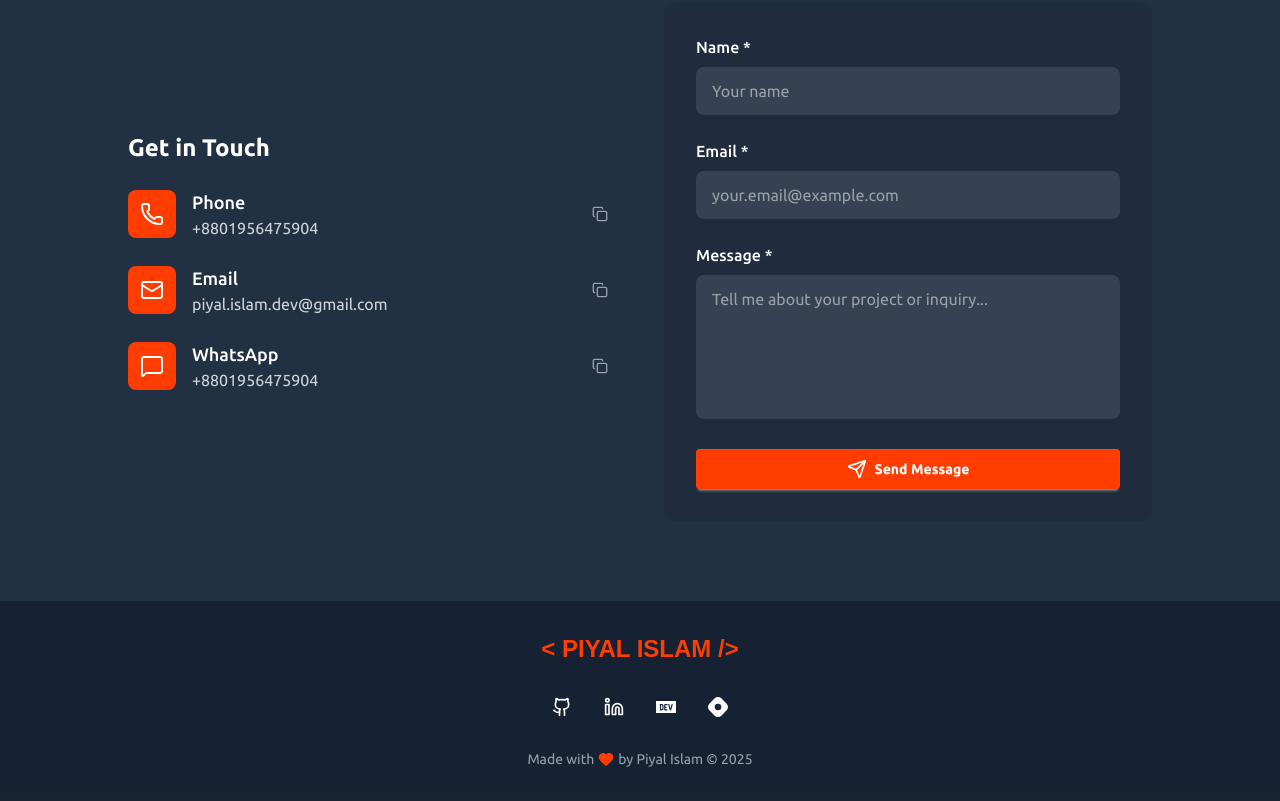
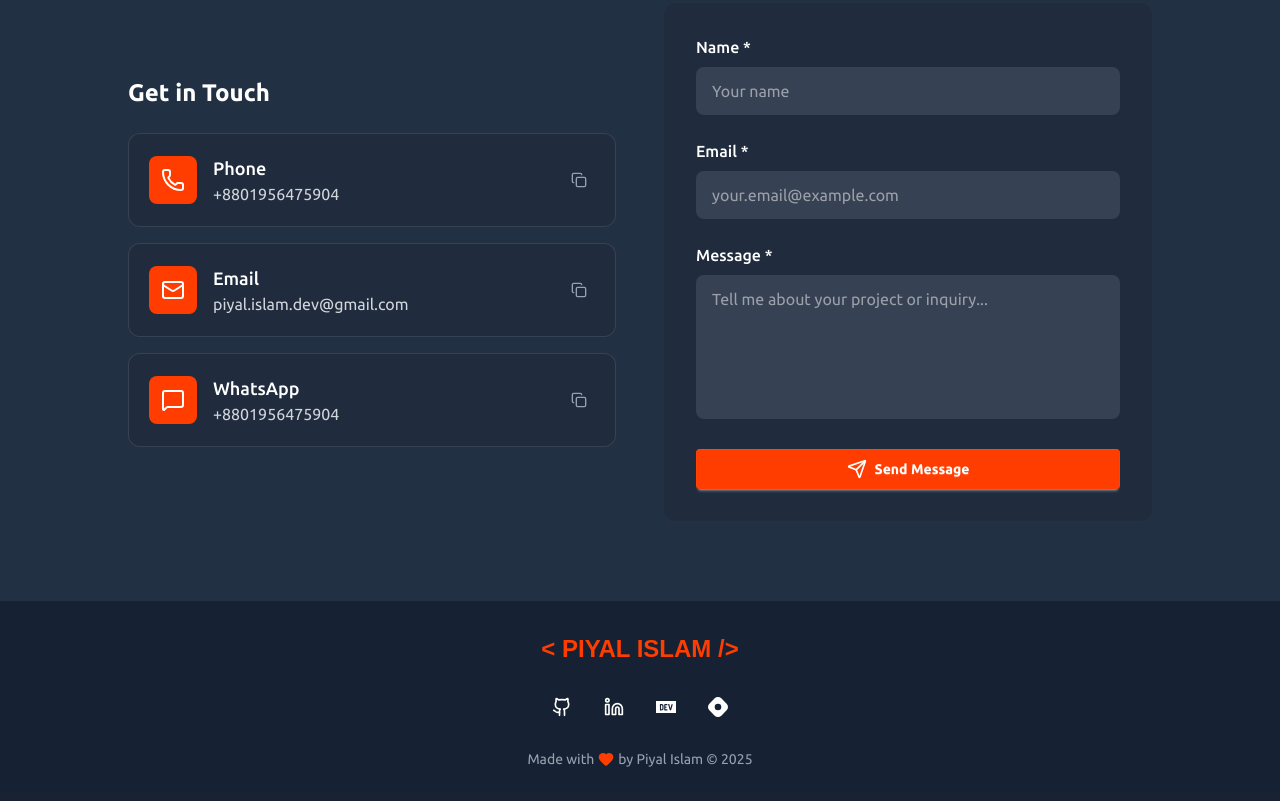
Before and after one commit to piyal007/piyal_portfolio_client, a React (Vite) app: page / in a window 1280 px wide. Shown: the part 3780-4581 px from the top of the page. Built offline with nearby package versions, Linux system fonts and the light colour scheme; a web font is replaced by a local one.

Commit message:
done editing

```diff
--- a/src/App.jsx
+++ b/src/App.jsx
@@ -47,7 +47,7 @@ const App = () => {
     <>
       <RouterProvider router={router} />
       {/* Fun easter egg: a little bug walking around */}
-      <BugWalker speed={30} size={32} opacity={0.85} avoidRadius={140} />
+      <BugWalker speed={30} size={32} opacity={0.85} avoidRadius={500} />
       <Toaster
         position="top-right"
         toastOptions={{
--- a/src/Components/BugWalker/BugWalker.jsx
+++ b/src/Components/BugWalker/BugWalker.jsx
@@ -72,7 +72,7 @@ const AnimatedBug = ({ size = 28, color = '#FF3D00' }) => {
   );
 };
 
-const BugWalker = ({ speed = 70, size = 28, opacity = 0.9, avoidRadius = 160 }) => {
+const BugWalker = ({ speed = 70, size = 28, opacity = 0.9, avoidRadius = 320, showAvoidCircle = true }) => {
   const [pos, setPos] = useState(() => getRandomTarget());
   const [angle, setAngle] = useState(0);
   const x = useMotionValue(pos.x);
@@ -83,6 +83,8 @@ const BugWalker = ({ speed = 70, size = 28, opacity = 0.9, avoidRadius = 160 })
   const rafRef = useRef(0);
   const mouseRef = useRef({ x: -9999, y: -9999 });
   const lastTargetAtRef = useRef(0);
+  const fleeBoostUntilRef = useRef(0);
+  const [mousePos, setMousePos] = useState({ x: -9999, y: -9999 });
 
   useEffect(() => {
     const onResize = () => {
@@ -92,7 +94,9 @@ const BugWalker = ({ speed = 70, size = 28, opacity = 0.9, avoidRadius = 160 })
       targetRef.current = getRandomTarget();
     };
     const onMouse = (e) => {
-      mouseRef.current = { x: e.clientX, y: e.clientY };
+      const p = { x: e.clientX, y: e.clientY };
+      mouseRef.current = p;
+      setMousePos(p);
     };
     window.addEventListener('resize', onResize);
     window.addEventListener('mousemove', onMouse);
@@ -115,22 +119,24 @@ const BugWalker = ({ speed = 70, size = 28, opacity = 0.9, avoidRadius = 160 })
       let dy = target.y - pos.y;
       let dist = Math.hypot(dx, dy);
 
-      // Mouse avoidance: if too close, flee opposite direction
+      // Mouse avoidance: if too close, flee far in the opposite direction
       const mx = mouseRef.current.x;
       const my = mouseRef.current.y;
       const mdx = pos.x - mx;
       const mdy = pos.y - my;
       const mdist = Math.hypot(mdx, mdy);
       if (mdist < avoidRadius) {
-        // New target a bit farther in the opposite direction
+        // New target much farther in the opposite direction (near edges)
         const ux = mdx / (mdist || 1);
         const uy = mdy / (mdist || 1);
-        const fleeDistance = avoidRadius * 1.4;
+        const fleeDistance = Math.max(getViewport().width, getViewport().height) * 0.75;
         target = {
           x: clamp(pos.x + ux * fleeDistance, 16, width - 16),
           y: clamp(pos.y + uy * fleeDistance, 16, height - 16),
         };
         targetRef.current = target;
+        // temporary sprint boost while fleeing
+        fleeBoostUntilRef.current = ts + 900;
         dx = target.x - pos.x;
         dy = target.y - pos.y;
         dist = Math.hypot(dx, dy);
@@ -146,7 +152,8 @@ const BugWalker = ({ speed = 70, size = 28, opacity = 0.9, avoidRadius = 160 })
         targetRef.current = next;
         lastTargetAtRef.current = ts;
       } else {
-        const clampedSpeed = Math.max(40, Math.min(speed, 140));
+        const boost = ts < fleeBoostUntilRef.current ? 2.2 : 1;
+        const clampedSpeed = Math.max(40, Math.min(speed, 160)) * boost;
         const vx = (dx / dist) * clampedSpeed;
         const vy = (dy / dist) * clampedSpeed;
         const nx = pos.x + vx * dt;
--- a/src/Components/Contact/Contact.jsx
+++ b/src/Components/Contact/Contact.jsx
@@ -103,39 +103,66 @@ const Contact = () => {
                     <div className="space-y-8">
                         <h3 className="text-2xl font-semibold mb-6">Get in Touch</h3>
 
-                        {/* Contact Details */}
-                        <div className="space-y-6">
-                            <div className="flex items-center gap-4">
-                                <div className="p-3 bg-[#FF3D00] rounded-lg">
+                        {/* Contact Details as horizontal, clickable cards */}
+                        <div className="space-y-4">
+                            {/* Phone Card */}
+                            <div
+                                role="button"
+                                tabIndex={0}
+                                onClick={() => { window.location.href = 'tel:+8801956475904'; }}
+                                onKeyDown={(e) => { if (e.key === 'Enter') window.location.href = 'tel:+8801956475904'; }}
+                                className="group flex items-center gap-4 p-5 rounded-xl bg-gray-800/50 border border-white/10 hover:border-[#FF3D00]/50 cursor-pointer transition-colors"
+                            >
+                                <div className="p-3 bg-[#FF3D00] rounded-lg text-white">
                                     <Phone size={24} />
                                 </div>
                                 <div className="flex-1">
                                     <h4 className="text-lg font-medium">Phone</h4>
                                     <p className="text-gray-300">+8801956475904</p>
                                 </div>
-                                <CopyToClipboard text="+8801956475904" />
+                                <div className="flex items-center gap-2">
+                                    <CopyToClipboard text="+8801956475904" />
+                                </div>
                             </div>
 
-                            <div className="flex items-center gap-4">
-                                <div className="p-3 bg-[#FF3D00] rounded-lg">
+                            {/* Email Card */}
+                            <div
+                                role="button"
+                                tabIndex={0}
+                                onClick={() => { window.location.href = 'mailto:piyal.islam.dev@gmail.com?subject=Hello%20Piyal&body=Hi%20Piyal%2C%20'; }}
+                                onKeyDown={(e) => { if (e.key === 'Enter') window.location.href = 'mailto:piyal.islam.dev@gmail.com?subject=Hello%20Piyal&body=Hi%20Piyal%2C%20'; }}
+                                className="group flex items-center gap-4 p-5 rounded-xl bg-gray-800/50 border border-white/10 hover:border-[#FF3D00]/50 cursor-pointer transition-colors"
+                            >
+                                <div className="p-3 bg-[#FF3D00] rounded-lg text-white">
                                     <Mail size={24} />
                                 </div>
                                 <div className="flex-1">
                                     <h4 className="text-lg font-medium">Email</h4>
                                     <p className="text-gray-300">piyal.islam.dev@gmail.com</p>
                                 </div>
-                                <CopyToClipboard text="piyal.islam.dev@gmail.com" />
+                                <div className="flex items-center gap-2">
+                                    <CopyToClipboard text="piyal.islam.dev@gmail.com" />
+                                </div>
                             </div>
 
-                            <div className="flex items-center gap-4">
-                                <div className="p-3 bg-[#FF3D00] rounded-lg">
+                            {/* WhatsApp Card */}
+                            <div
+                                role="button"
+                                tabIndex={0}
+                                onClick={() => { window.open('https://wa.me/8801956475904', '_blank'); }}
+                                onKeyDown={(e) => { if (e.key === 'Enter') window.open('https://wa.me/8801956475904', '_blank'); }}
+                                className="group flex items-center gap-4 p-5 rounded-xl bg-gray-800/50 border border-white/10 hover:border-[#FF3D00]/50 cursor-pointer transition-colors"
+                            >
+                                <div className="p-3 bg-[#FF3D00] rounded-lg text-white">
                                     <MessageSquare size={24} />
                                 </div>
                                 <div className="flex-1">
                                     <h4 className="text-lg font-medium">WhatsApp</h4>
                                     <p className="text-gray-300">+8801956475904</p>
                                 </div>
-                                <CopyToClipboard text="+8801956475904" />
+                                <div className="flex items-center gap-2">
+                                    <CopyToClipboard text="+8801956475904" />
+                                </div>
                             </div>
                         </div>
                     </div>
```
